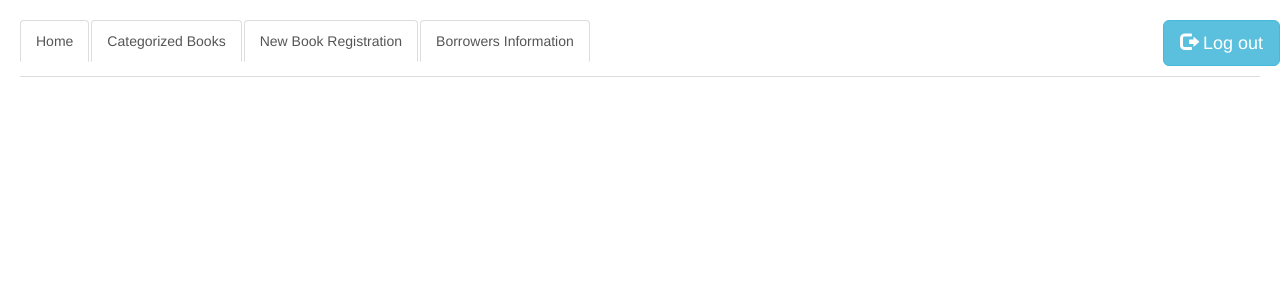
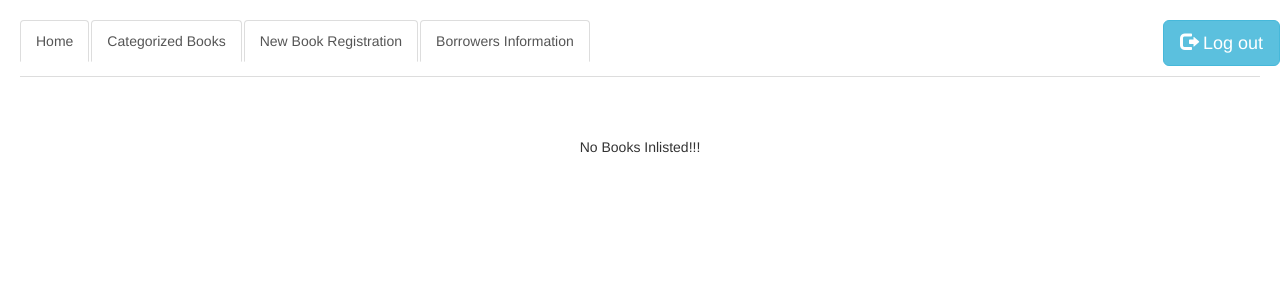
Before and after one commit to Tgeni/LBMS, a PHP site: page /show.php in a window 1280 px wide. Shown: the top 300 px of the page. Run offline with PHP 8.4, Linux system fonts and the light colour scheme; data that the repository does not hold is empty.

Commit message:
Update show.php

```diff
--- a/show.php
+++ b/show.php
@@ -94,6 +94,9 @@ $numr = mysqli_num_rows($result);
     }
     echo "</table><br><br><br />";
     mysqli_free_result($result);
+  }else{
+    echo "<p style='text-align:center'>No Books Inlisted!!!</p>";
+    break;
   }
 }
 mysqli_close($con);
```
